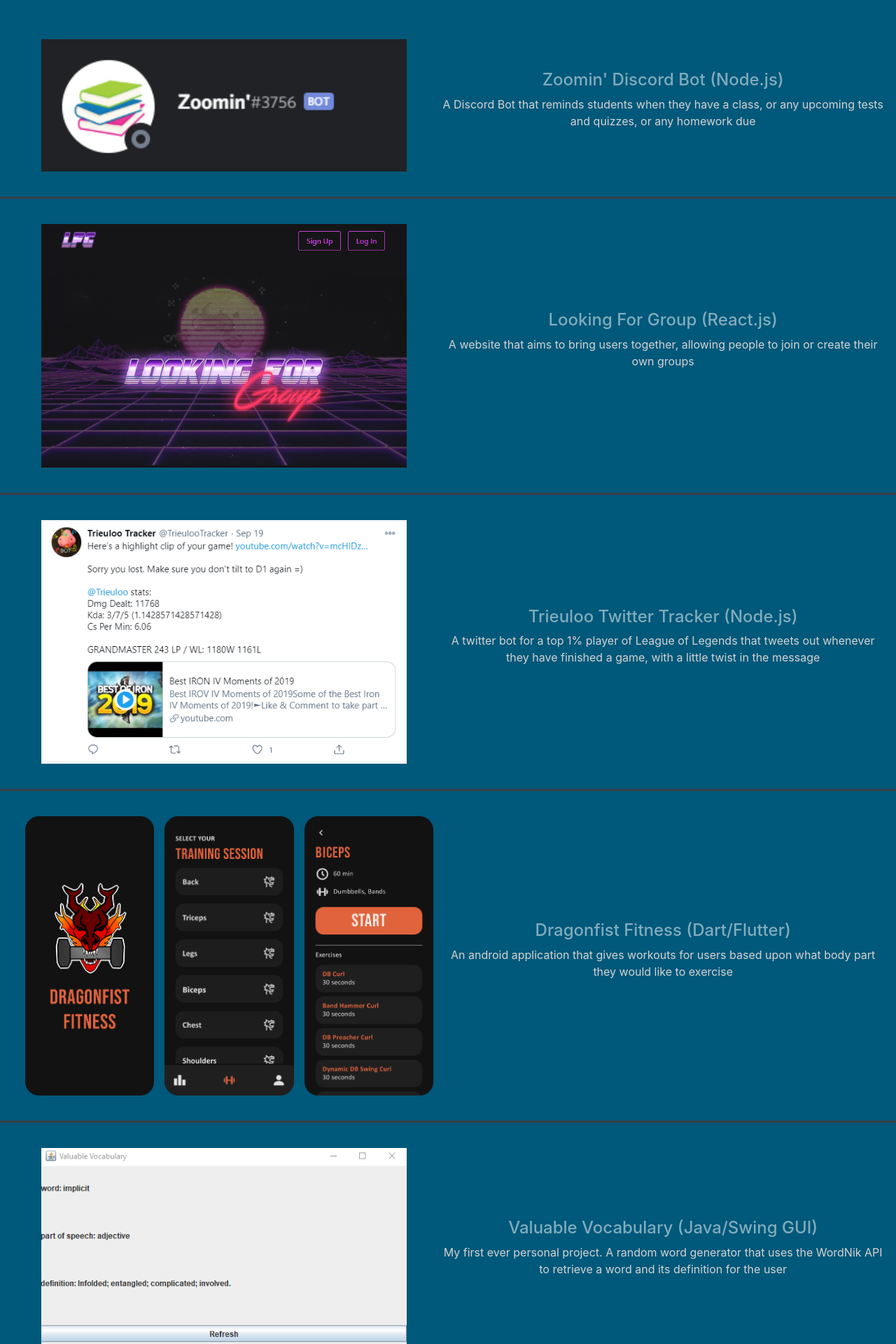
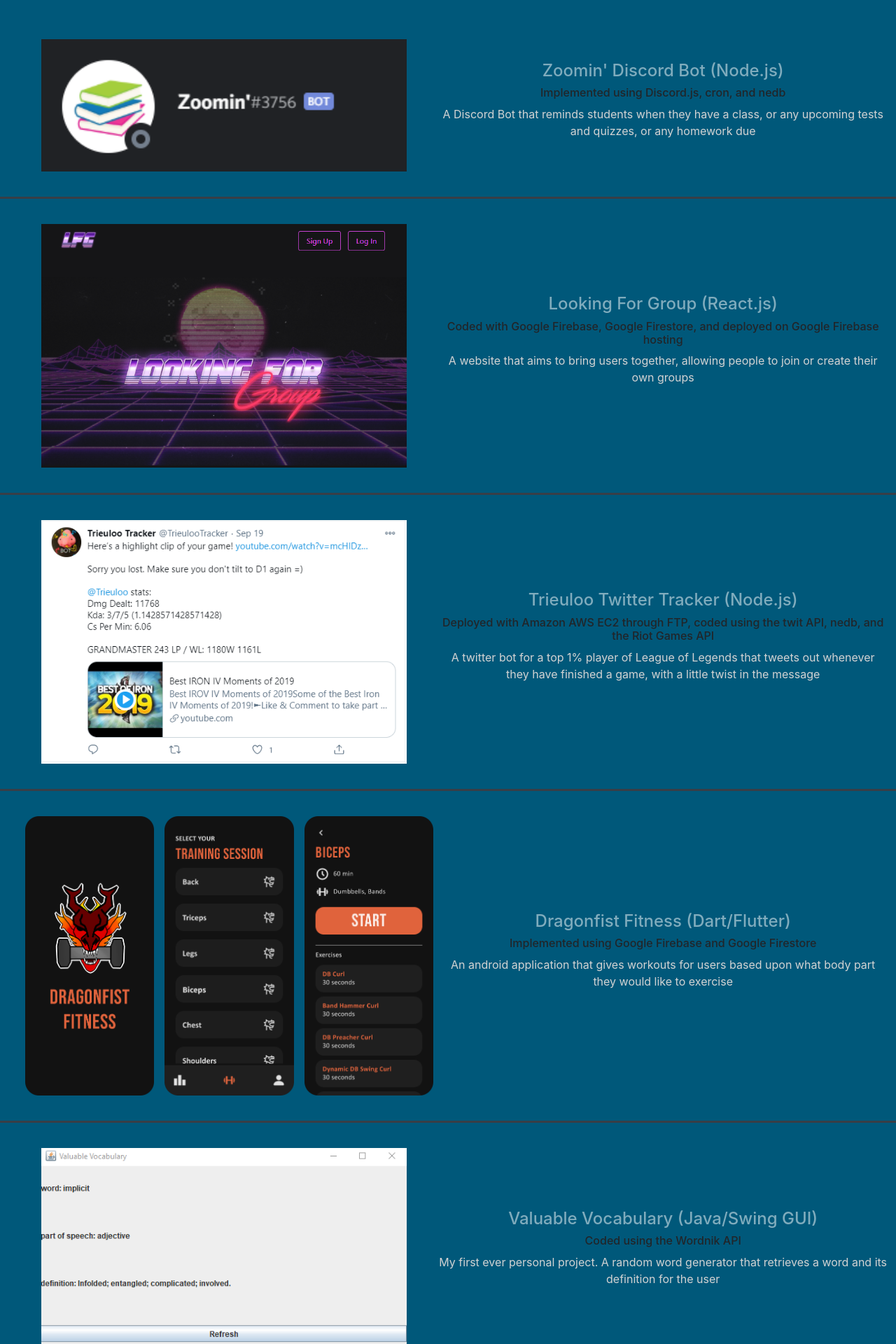
Before and after one commit to alfredzhuang/portfolio, a React (Create React App) app: page /projects in a window 1280 px wide. Shown: the part 100-2020 px from the top of the page at 70% size. Built offline with nearby package versions, Linux system fonts and the light colour scheme.

Commit message:
added subtitles to each project in the projects page

```diff
--- a/src/App.js
+++ b/src/App.js
@@ -45,23 +45,28 @@ class App extends React.Component {
         title: 'My projects',
         zoomin: {
           title: 'Zoomin\' Discord Bot (Node.js)',
+          subTitle: 'Implemented using Discord.js, cron, and nedb',
           text: 'A Discord Bot that reminds students when they have a class, or any upcoming tests and quizzes, or any homework due',
         },
         lookingForGroup: {
           title: 'Looking For Group (React.js)',
+          subTitle: 'Coded with Google Firebase, Google Firestore, and deployed on Google Firebase hosting',
           text: 'A website that aims to bring users together, allowing people to join or create their own groups',
         },
         twitterTracker: {
           title: 'Trieuloo Twitter Tracker (Node.js)',
+          subTitle: 'Deployed with Amazon AWS EC2 through FTP, coded using the twit API, nedb, and the Riot Games API',
           text: 'A twitter bot for a top 1% player of League of Legends that tweets out whenever they have finished a game, with a little twist in the message',
         },
         dragonfistFitness: {
           title: 'Dragonfist Fitness (Dart/Flutter)',
+          subTitle: 'Implemented using Google Firebase and Google Firestore',
           text: 'An android application that gives workouts for users based upon what body part they would like to exercise',
         },
         valuableVocabulary: {
           title: 'Valuable Vocabulary (Java/Swing GUI)',
-          text: 'My first ever personal project. A random word generator that uses the WordNik API to retrieve a word and its definition for the user',
+          subTitle: 'Coded using the Wordnik API',
+          text: 'My first ever personal project. A random word generator that retrieves a word and its definition for the user',
         },
       },
       contact: {
--- a/src/pages/HomePage.js
+++ b/src/pages/HomePage.js
@@ -11,7 +11,7 @@ function HomePage(props) {
             <div className="headline-container">
                 <h1 className ="heading">{props.title}</h1>
                 <h2>{props.subTitle}</h2>
-                <Button variant="outline-info" target="_blank" href="/resume.pdf" rel="noreferrer">Resume</Button>
+                <Button size="lg" variant="outline-info" target="_blank" href="/resume.pdf" rel="noreferrer">Resume</Button>
             </div>
             <div className="about-container">
                 <div className = "headline-img">
--- a/src/pages/ProjectsPage.js
+++ b/src/pages/ProjectsPage.js
@@ -16,6 +16,7 @@ function ProjectsPage(props) {
                     </a>
                     <div className = "description">
                             <h4>{props.zoomin.title}</h4>
+                            <h6>{props.zoomin.subTitle}</h6>
                             <p>{props.zoomin.text}</p>
                         </div>
                 </article>
@@ -25,6 +26,7 @@ function ProjectsPage(props) {
                     </a>
                     <div className = "description">
                             <h4>{props.lookingForGroup.title}</h4>
+                            <h6>{props.lookingForGroup.subTitle}</h6>
                             <p>{props.lookingForGroup.text}</p>
                         </div>
                 </article>
@@ -34,6 +36,7 @@ function ProjectsPage(props) {
                     </a>
                     <div className = "description">
                             <h4>{props.twitterTracker.title}</h4>
+                            <h6>{props.twitterTracker.subTitle}</h6>
                             <p>{props.twitterTracker.text}</p>
                         </div>
                 </article>
@@ -45,6 +48,7 @@ function ProjectsPage(props) {
                     </a>
                     <div className = "description">
                             <h4>{props.dragonfistFitness.title}</h4>
+                            <h6>{props.dragonfistFitness.subTitle}</h6>
                             <p>{props.dragonfistFitness.text}</p>
                         </div>
                 </article>
@@ -54,6 +58,7 @@ function ProjectsPage(props) {
                     </a>
                     <div className = "description">
                             <h4>{props.valuableVocabulary.title}</h4>
+                            <h6>{props.valuableVocabulary.subTitle}</h6>
                             <p>{props.valuableVocabulary.text}</p>
                         </div>
                 </article>
```
